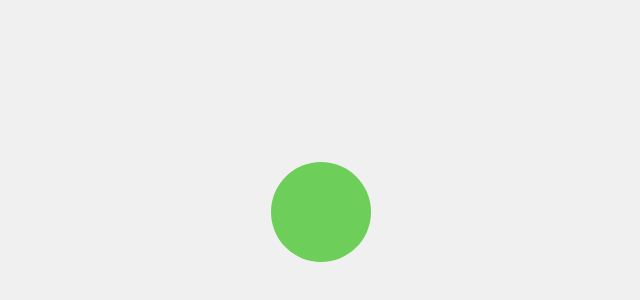
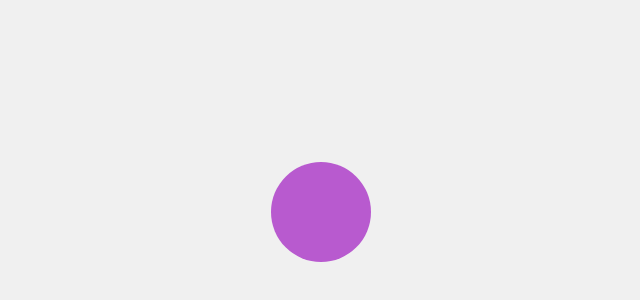
Before and after one commit to JKFPAM/test_color_cercle, a plain HTML site: page index.html in a window 1280 px wide. Shown: the part 188-488 px from the top of the page, without its empty margins (319-959 px from the left). Drawn offline with Linux system fonts and the light colour scheme.

Commit message:
Update index.html

```diff
--- a/index.html
+++ b/index.html
@@ -25,7 +25,7 @@
         .red-circle {
             width: 100px;
             height: 100px;
-            background-color: rgb(109, 207, 90);
+            background-color: rgb(184, 90, 207);
             border-radius: 50%;
         }
     </style>
```
